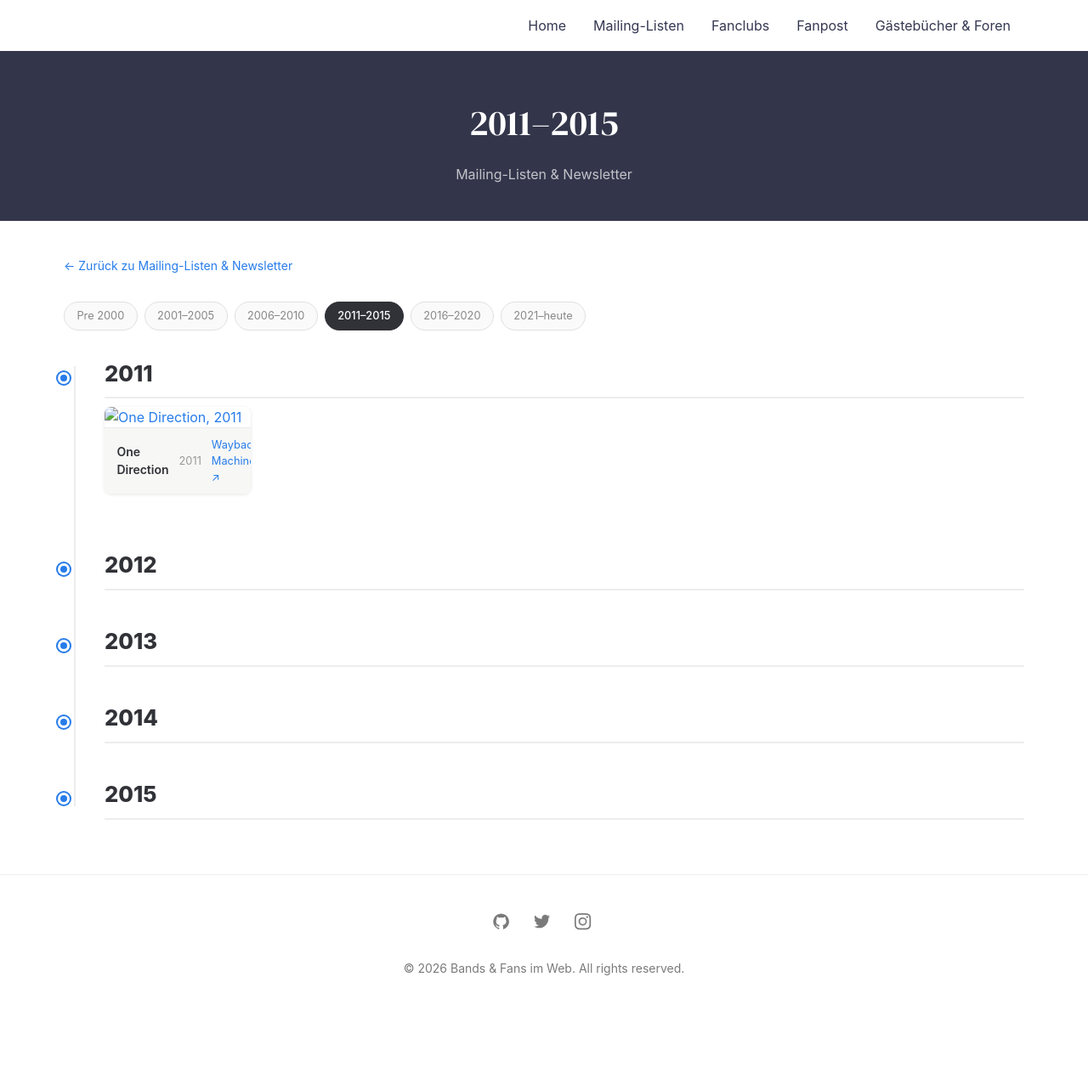
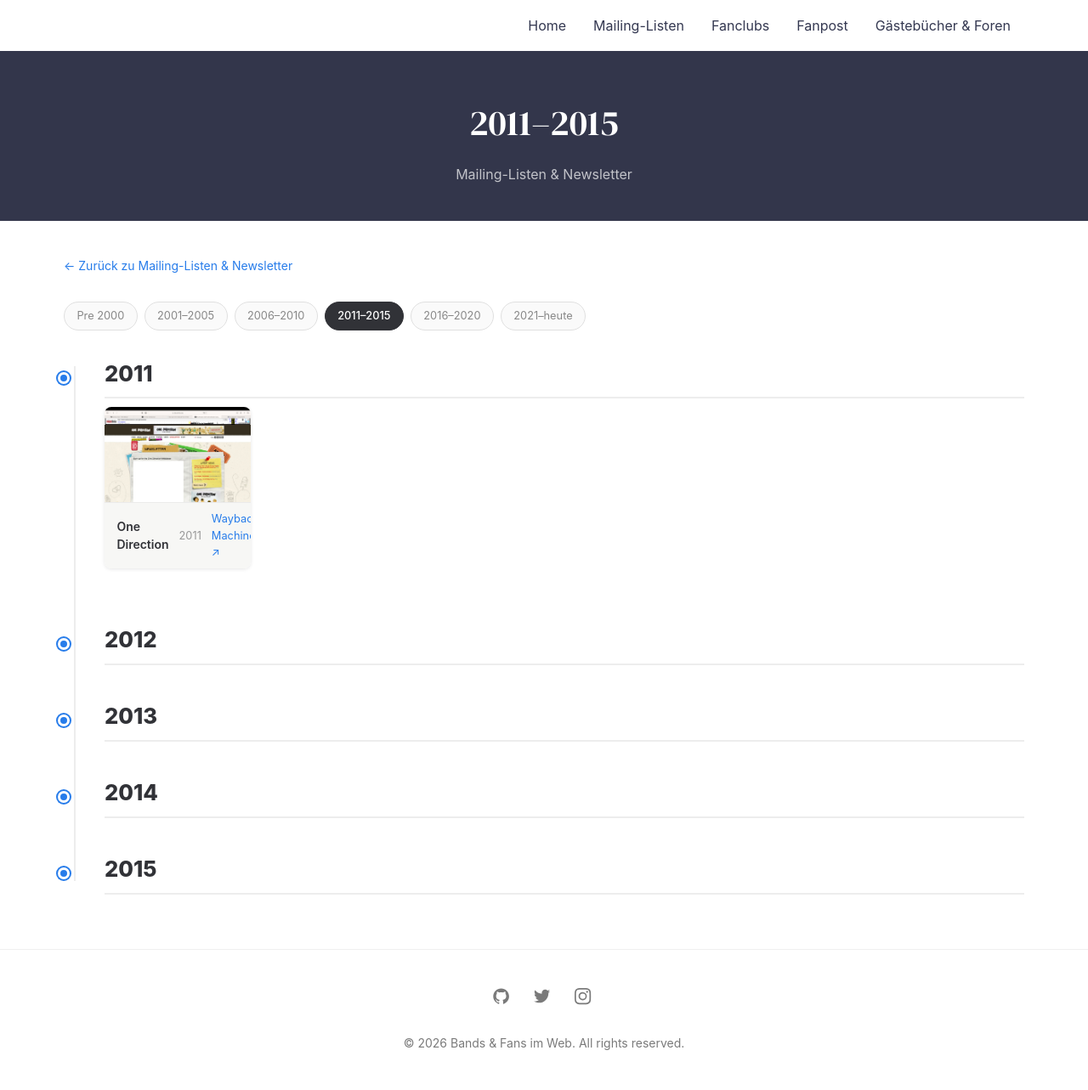
Before and after one commit to livklivk/Bands, a Jekyll site: the page built from _pages/mailing-listen/2011-2015.html, in a window 1280 px wide. Shown: the whole page at 85% size. Built offline with Jekyll 4.4.1, drawn with Linux system fonts in a browser that asks for light colours; before the commit the page ends 1195 px from its top, so only the background shows below that.

Commit message:
One Direction Screenshot-Pfad korrigiert (Mailing/ Unterordner)
Co-Authored-By: Claude Sonnet 4.6 <noreply@anthropic.com>

```diff
--- a/_pages/mailing-listen/2011-2015.html
+++ b/_pages/mailing-listen/2011-2015.html
@@ -9,7 +9,7 @@ von: 2011
 bis: 2015
 ---
 {% include archiveYear.html jahr="2011" %}
-{% include archiveBand.html url="http://www.onedirectionmusic.com/gb/newsletter/" datetime="2011" band="One Direction" screenshot="/assets/img/screenshots/onedirection-newsletter-2011.jpg" %}
+{% include archiveBand.html url="http://www.onedirectionmusic.com/gb/newsletter/" datetime="2011" band="One Direction" screenshot="/assets/img/screenshots/Mailing /onedirection-newsletter-2011.jpg" %}
 
 {% include archiveYear.html jahr="2012" %}
 
```
